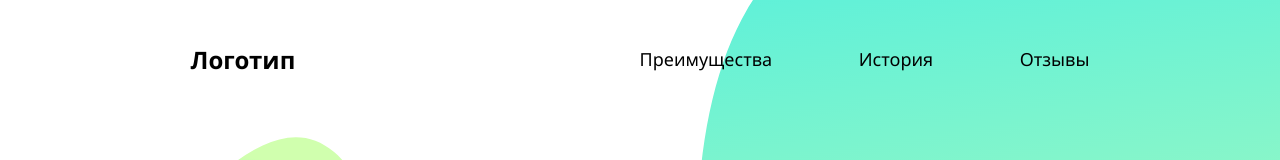
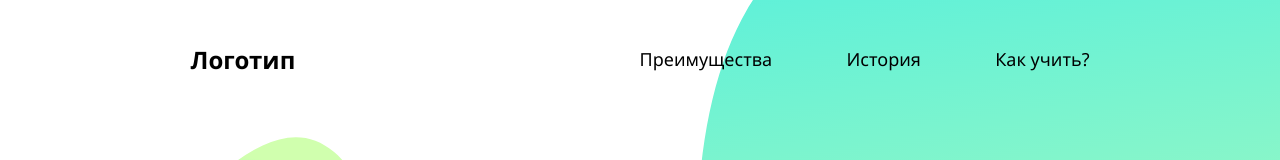
Before and after one commit to hyper-hronoz/literature-native-russian, a website: page public/index.html in a window 1280 px wide. Shown: the top 160 px of the page. Drawn offline with Linux system fonts and the light colour scheme.

Commit message:
this is pizdec

```diff
--- a/public/index.html
+++ b/public/index.html
@@ -20,7 +20,7 @@
 				<ul class="links">
 					<li class="advantages"><a href="#advantages">Преимущества</a></li>
 					<li class="history"><a href="#history">История</a></li>
-					<li class="feedback"><a href="#feedback">Отзывы</a></li>
+					<li class="feedback"><a href="#learn">Как учить?</a></li>
 				</ul>
 			</div>
 			<div class="main_info">
@@ -91,7 +91,7 @@
 	</div>
 	<div class="block_4">
 		<div class="container d-flex align-items-center justify-content-start flex-column">
-			<p class="titles">Как учить?</p>
+			<h3 class="titles" id="learn">Как учить?</h3>
 			<div class="block d-flex align-items-center justify-content-start flex-row">
 				<div class="block_4_img"></div>
 				<div class="lessons block_4_lessons d-flex align-items-center justify-content-center flex-column">
```
